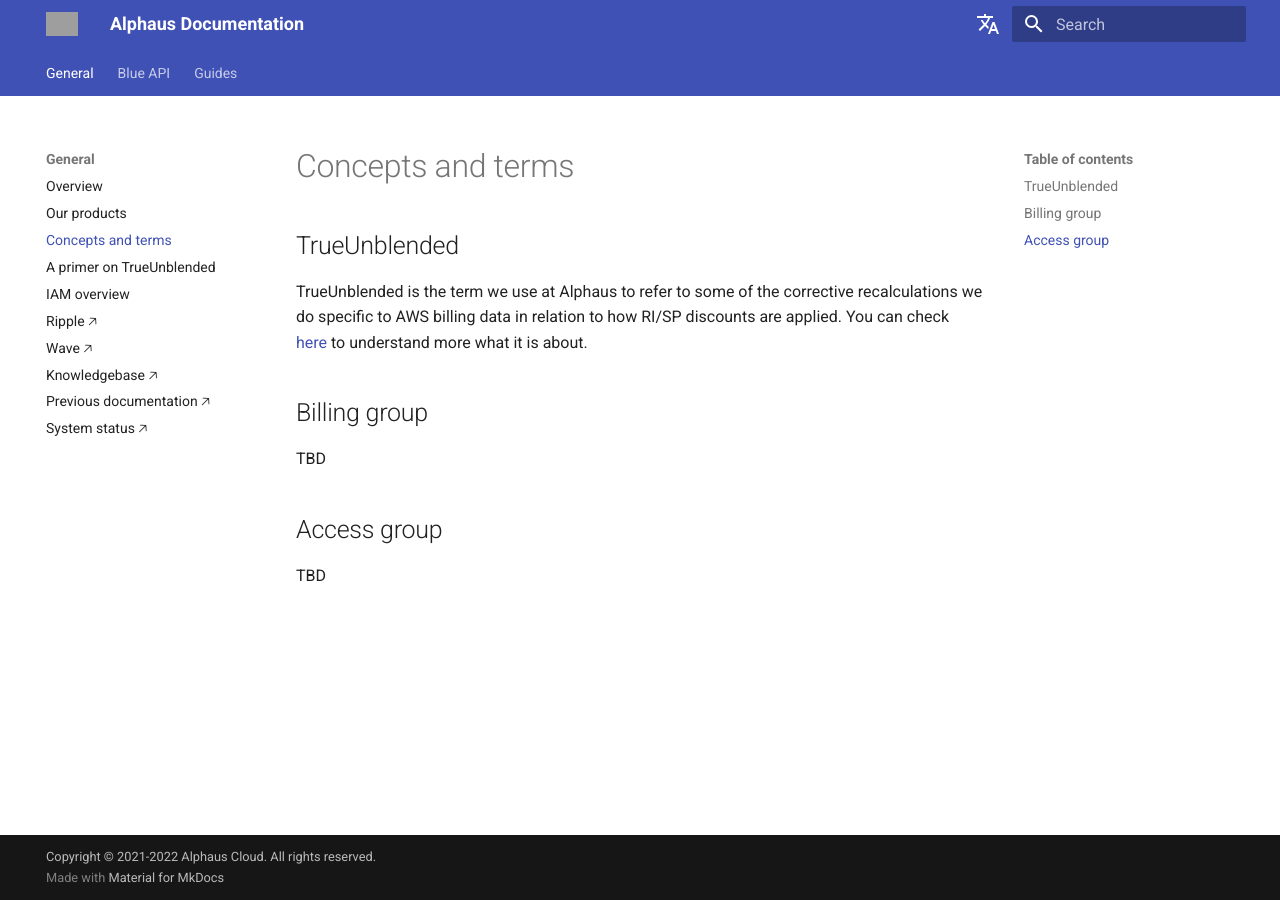
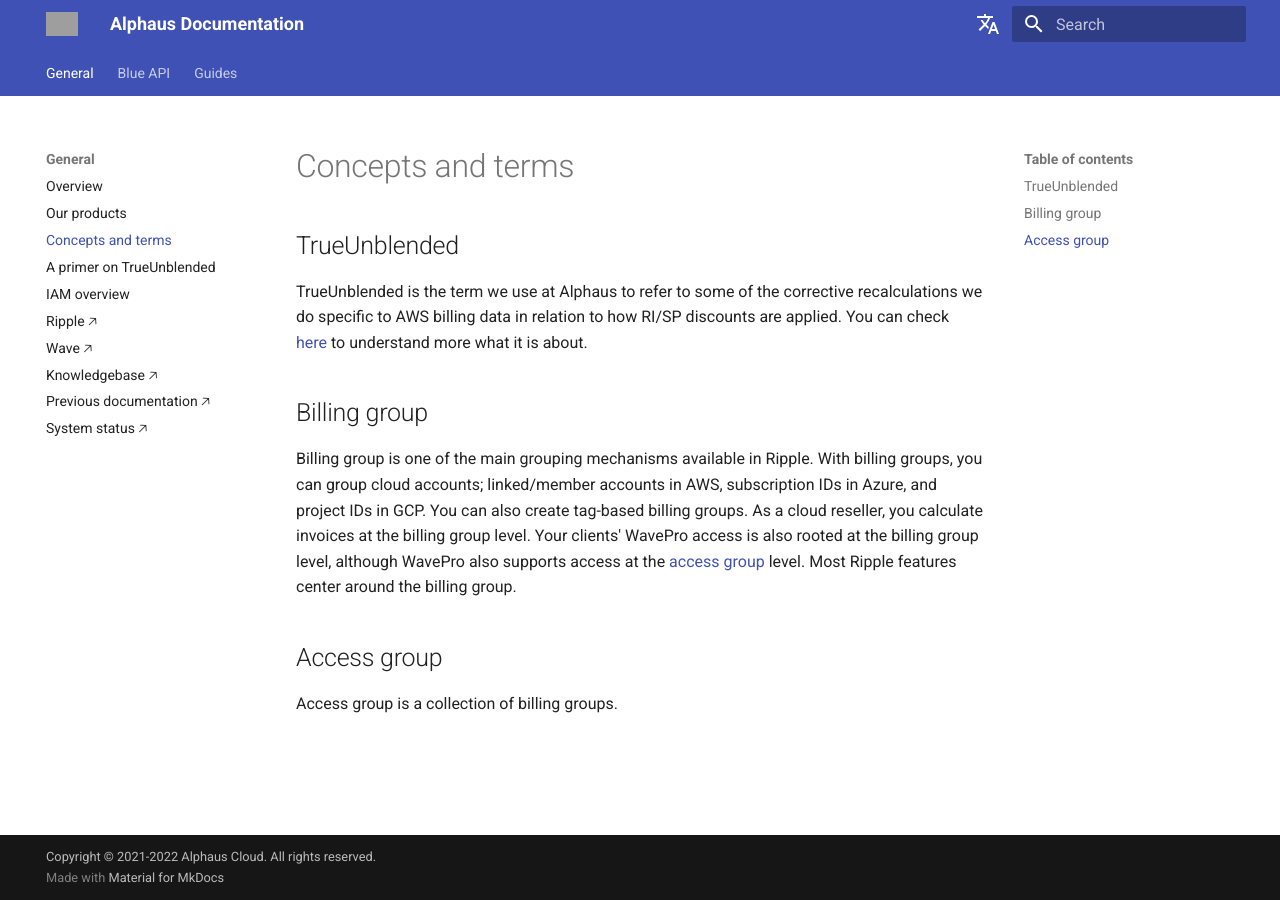
Before and after one commit to alphauslabs/tmpdocs, an MkDocs documentation site: the page built from docs/concepts.md, in a window 1280 px wide. Built offline with MkDocs 1.6.1 and Material for MkDocs 9.7.7, drawn with Linux system fonts in a browser that asks for light colours; comment, search, counter and statistics services are not loaded; grey boxes are pictures that could not be loaded.

Commit message:
docs: concepts

```diff
--- a/docs/concepts.md
+++ b/docs/concepts.md
@@ -6,8 +6,8 @@
 
 ## Billing group
 
-TBD
+Billing group is one of the main grouping mechanisms available in Ripple. With billing groups, you can group cloud accounts; linked/member accounts in AWS, subscription IDs in Azure, and project IDs in GCP. You can also create tag-based billing groups. As a cloud reseller, you calculate invoices at the billing group level. Your clients' WavePro access is also rooted at the billing group level, although WavePro also supports access at the [access group](#access-group) level. Most Ripple features center around the billing group.
 
 ## Access group
 
-TBD
+Access group is a collection of billing groups.
```
Also changed, not shown: docs/trueunblended.md (+1 -1 lines).
